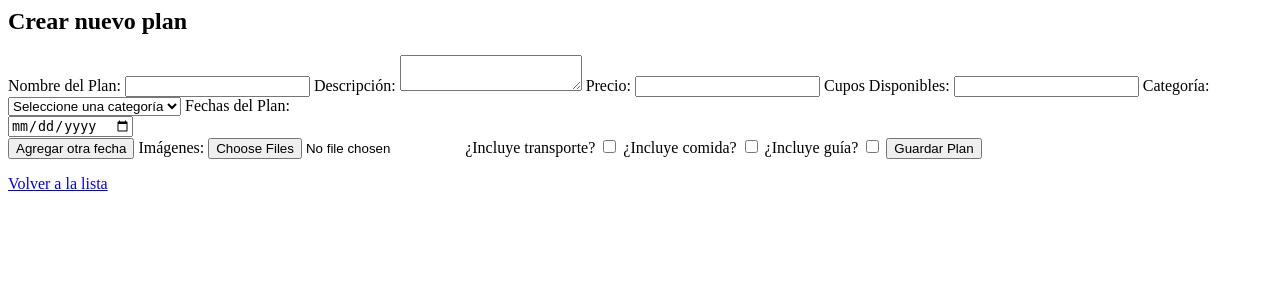
After one commit to CRICAPOGA/Rutas_andinas, a Django app: page /plans/create/ in a window 1280 px wide. The commit adds this page. Shown: the top 300 px of the page. Run offline with Django 5.2, Linux system fonts and the light colour scheme; data that the repository does not hold is empty.

Commit message:
add - Crear plan (Sin diseño)

```diff
--- /dev/null
+++ b/RutasAndinas/Plans/templates/CrudPlan/createPlan.html
@@ -0,0 +1,77 @@
+{% block content %}
+<div class="container mt-4">
+    <h2>Crear nuevo plan</h2>
+
+    {% if messages %}
+    <ul>
+        {% for message in messages %}
+        <li>{{ message }}</li>
+        {% endfor %}
+    </ul>
+    {% endif %}
+
+    <form method="POST" enctype="multipart/form-data">
+        {% csrf_token %}
+
+        <label for="name">Nombre del Plan:</label>
+        <input type="text" id="name" name="name" required>
+
+        <label for="description">Descripción:</label>
+        <textarea id="description" name="description" required></textarea>
+
+        <label for="price">Precio:</label>
+        <input type="number" id="price" name="price" required>
+
+        <label for="places">Cupos Disponibles:</label>
+        <input type="number" id="places" name="places" required min="1">
+
+        <label for="category">Categoría:</label>
+        <select id="category" name="category" required>
+            <option value="">Seleccione una categoría</option>
+            {% for category in categories %}
+            <option value="{{ category.category_id }}">{{ category.category }}</option>
+            {% endfor %}
+        </select>
+
+        <label for="plan_dates">Fechas del Plan:</label>
+        <div id="date-container">
+            <input type="date" id="plan_dates" name="plan_dates" min="{{ hoy }}">
+        </div>
+        <button type="button" onclick="addDate()">Agregar otra fecha</button>
+
+        <label for="pictures">Imágenes:</label>
+        <input type="file" id="pictures" name="pictures" multiple>
+
+        <label for="has_transport">¿Incluye transporte?</label>
+        <input type="checkbox" id="has_transport" name="has_transport">
+
+        <label for="has_meal">¿Incluye comida?</label>
+        <input type="checkbox" id="has_meal" name="has_meal">
+
+        <label for="has_guide">¿Incluye guía?</label>
+        <input type="checkbox" id="has_guide" name="has_guide">
+
+        <button type="submit">Guardar Plan</button>
+    </form>
+
+    <a href="{% url 'list' %}">Volver a la lista</a>
+
+    <script>
+        document.addEventListener("DOMContentLoaded", function () {
+            let today = new Date().toISOString().split('T')[0];
+            document.getElementById("plan_dates").setAttribute("min", today);
+        });
+
+        function addDate() {
+            let today = new Date().toISOString().split('T')[0];
+
+            let container = document.getElementById("date-container");
+            let newInput = document.createElement("input");
+            newInput.type = "date";
+            newInput.name = "plan_dates";
+            newInput.min = today;  // Evita fechas anteriores
+
+            container.appendChild(newInput);
+        }
+    </script>
+{% endblock %}
--- a/RutasAndinas/Plans/templates/CrudPlan/list.html
+++ b/RutasAndinas/Plans/templates/CrudPlan/list.html
@@ -18,7 +18,7 @@
         {% endfor %}
         </select>
     </form>
-    <a href="#">
+    <a href="{% url 'createPlan' %}">
         <button>Crear Plan</button>
     </a>
 
--- a/RutasAndinas/Plans/urls.py
+++ b/RutasAndinas/Plans/urls.py
@@ -3,4 +3,5 @@ from . import views
 
 urlpatterns = [
     path('', views.plan, name='list'),
+    path('create/', views.createPlan, name='createPlan'),
 ]
--- a/RutasAndinas/Plans/views.py
+++ b/RutasAndinas/Plans/views.py
@@ -1,5 +1,7 @@
-from django.shortcuts import render
-from Plans.models import Plan, Category, Plan_date
+from django.shortcuts import render, redirect, get_object_or_404
+from Plans.models import Plan, Category, Plan_date, Picture
+from django.contrib import messages
+from django.utils.timezone import now
 
 ############## CRUD PLANS ##############
 
@@ -17,3 +19,74 @@ def plan(request):
         plan.dates_available = Plan_date.objects.filter(plan_id=plan)
 
     return render(request, 'CrudPlan/list.html', {'plans': plans, 'categories': categories})
+
+#@login_required
+def createPlan(request):
+    # Obtener todas las categorías
+    category = Category.objects.all()
+
+    if request.method == 'POST':
+        # Obtener los datos del formulario
+        name = request.POST.get('name', '').strip() #Elimina espacios extra
+        description = request.POST.get('description' ,'').strip()
+        price = request.POST.get('price', '').strip()
+        places = request.POST.get('places', '').strip()
+        has_transport = request.POST.get('has_transport') == 'on'
+        has_meal = request.POST.get('has_meal') == 'on'
+        has_guide = request.POST.get('has_guide') == 'on'
+        category_id = request.POST.get('category')
+        plan_dates = request.POST.getlist('plan_dates')
+        images = request.FILES.getlist('pictures')
+
+        #Validaciones
+        if not name:
+            messages.error(request, 'El nombre del plan es obligatorio.')
+            return render(request, 'CrudPlan/createPlan.html', {'categories': category})
+        if not plan_dates:
+            messages.error(request, 'Debe seleccionar al menos una fecha para el plan.')
+            return render(request, 'CrudPlan/createPlan.html', {'categories': category})
+        if not places.isdigit() or int(places)<=0:
+            messages.error(request, 'El numero de cupos disponibles debe ser un número mayor que 0.')
+            return render(request, 'CrudPlan/createPlan.html', {'categories': category})
+        if not images:
+            messages.error(request, 'Debe subir al menos una imagen para el plan.')
+            return render(request, 'CrudPlan/createPlan.html', {'categories': category})
+        if category_id:  # Verificamos que category_id no sea None o vacío
+            selected_category = get_object_or_404(Category, category_id=category_id)  # Convertimos el ID en instancia
+        else:
+            messages.error(request, 'Debe seleccionar una categoría.')
+            return render(request, 'CrudPlan/createPlan.html', {'categories': category})
+
+        # Validar que todas las fechas sean futuras o actuales
+        today = now().date()
+        for date in plan_dates:
+            if date < today.strftime('%Y-%m-%d'):
+                messages.error(request, f'La fecha {date} no puede ser anterior a hoy.')
+                return render(request, 'CrudPlan/createPlan.html', {'categories': category})
+
+        try:
+            # Crear el plan con los datos obtenidos
+            plan = Plan.objects.create(
+                name=name,
+                description = description,
+                price=price,
+                places=int(places),
+                has_transport=has_transport,
+                has_meal=has_meal,
+                has_guide=has_guide,
+                category_id=selected_category
+            )
+            # Crear las fechas asociadas al plan
+            for date in plan_dates:
+                Plan_date.objects.create(plan_id=plan, plan_date=date)
+            # Crear las imágenes asociadas al plan
+            for image in images:
+                Picture.objects.create(plan_id=plan, picture=image)
+
+            # Mostrar mensaje de éxito
+            messages.success(request, f'El plan "{plan.name}" ha sido creado exitosamente.')
+            return redirect('list')
+        except Exception as e:
+            messages.error(request, f'Error al crear el plan: {str(e)}')
+            return render(request, 'CrudPlan/createPlan.html', {'categories': category})
+    return render(request, 'CrudPlan/createPlan.html', {'categories':category})
```
